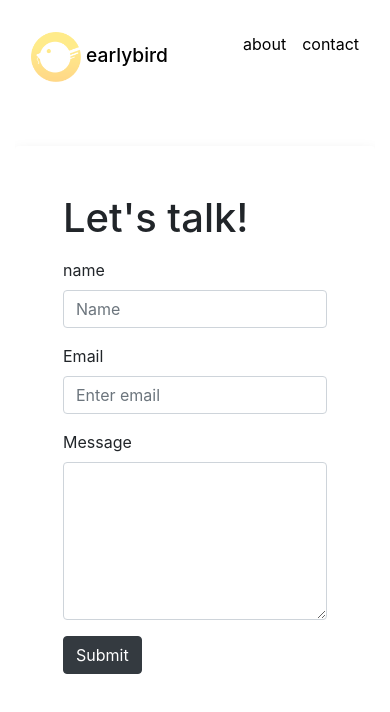
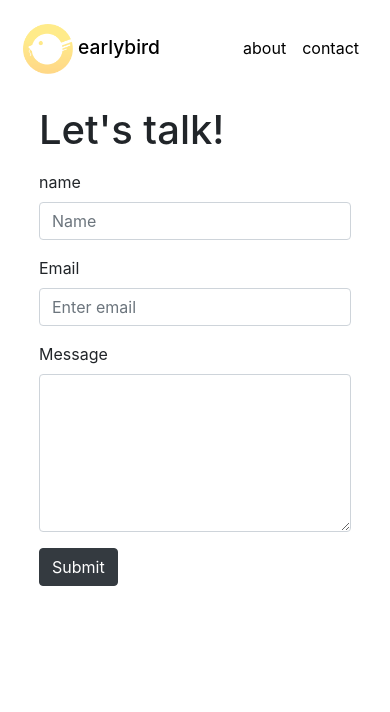
Before and after one commit to projectnabi/projectnabi.github.io, a plain HTML site: page contact.html in a window 390 px wide. Shown: the top 712 px of the page. Drawn offline with nearby package versions, Linux system fonts and the light colour scheme.

Commit message:
fixed nav padding & form padding

```diff
--- a/contact.html
+++ b/contact.html
@@ -21,16 +21,16 @@
 <body class="container">
     <nav class="rounded pt-4 blueNav">
         <div class="d-flex">
-            <a href="index.html" class="flex-grow-1 p-2" style = "font-size: 1.2rem; font-weight: 500"><img src="./assets/favicon.png" alt="earlybird"> earlybird</a>
-            <a href="about.html" class="p-2">about</a>
-            <a href="contact.html" class="p-2">contact</a>
+            <a href="index.html" class="flex-grow-1 mt-0 pt-0" style = "font-size: 1.2rem; font-weight: 500"><img src="./assets/favicon.png" alt="earlybird"> earlybird</a>
+            <a href="about.html" class="p-2 mt-1">about</a>
+            <a href="contact.html" class="p-2 mt-1">contact</a>
         </div>
     </nav>
     </nav>
 
-    <main  class="contact pt-5" data-aos="fade-up" data-aos-duration="500" data-aos-once="true">
+    <main  class="contact" data-aos="fade-up" data-aos-duration="500" data-aos-once="true">
 
-        <form class = "shadow p-5 mb-5 bg-white rounded" action="https://formspree.io/charlyecastro@gmail.com" method="POST">
+        <form class = "shaded p-4 mb-5 bg-white rounded" action="https://formspree.io/charlyecastro@gmail.com" method="POST">
             <h1 class = "pb-2"> Let's talk!</h1>
             <div class="form-group">
                 <label for="name">name</label>
--- a/css/styles.css
+++ b/css/styles.css
@@ -122,7 +122,7 @@ h1 {
   }
 
   .greenGradient {
-    background: linear-gradient(330deg, #ceeeb0, #ceeeb0, #FFFFFF);
+    background: linear-gradient(300deg, #ceeeb0, #ceeeb0, #ceeeb0, #FFFFFF);
   }
 
   .reverseGreenGradient {
@@ -173,6 +173,14 @@ h1 {
       padding-top: 5rem
   }
 
+.shaded {
+    box-shadow: 0 .5rem 1rem rgba(0,0,0,.15);
+}
+
+.contact {
+    padding-top: 3rem;
+}
+
 @media (max-width: 768px) {
 
     .greenGradient {
@@ -207,6 +215,7 @@ h1 {
     }
 
     .contact {
+        padding-top: 3rem;
         padding-right: 0px;
         padding-left: 0px;
         height: 100vh;
@@ -216,10 +225,27 @@ h1 {
     nav{
         padding: .5rem;
     }
+
     .intro {
         padding-top: 0rem
 
-      }
+    }
+
+    .rounded {
+        box-shadow: 0 0rem 0rem rgba(0,0,0, 0);
+    }
+
+    .shaded {
+        box-shadow: 0 0rem 0rem rgba(0,0,0, 0);
+    }
+
+    .contact {
+        padding-top: 0rem;
+        padding-right: 0px;
+        padding-left: 0px;
+        height: 100vh;
+        overflow-y: hidden
+    }
 }
 
 @media (max-width: 320px) {
@@ -227,6 +253,10 @@ h1 {
         overflow-y:visible
     }
 
+    .shaded {
+        box-shadow: 0 0rem 0rem rgba(0,0,0, 0);
+    }
+
     .intro {
       padding-top: 0rem
 
```
Also changed, not shown: about.html (+3 -3 lines), index.html (+5 -3 lines).
